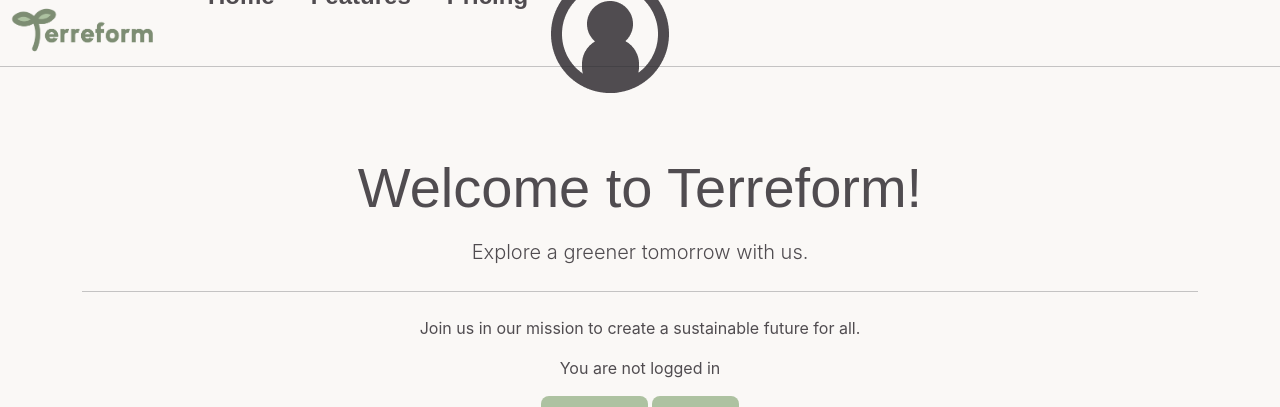
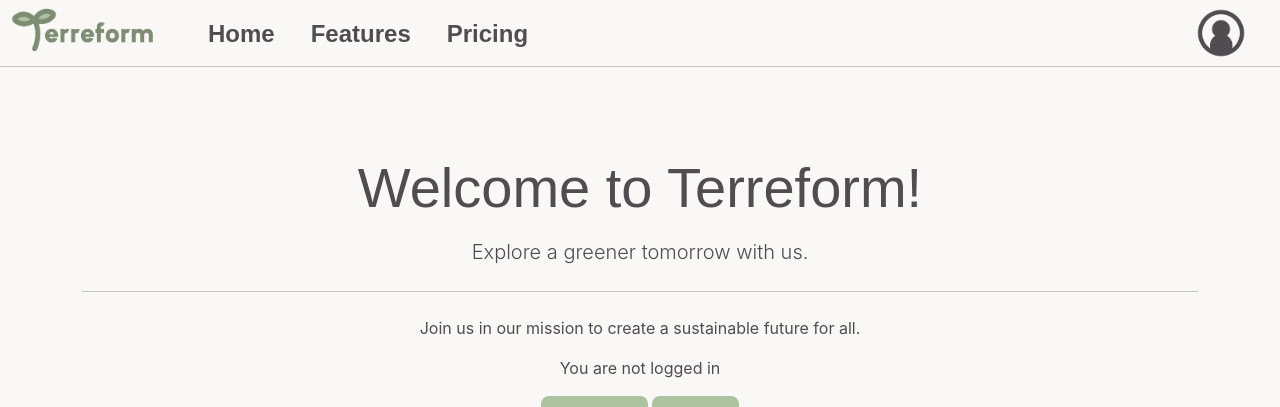
Before and after one commit to emi-ily/hoohacks24, a Flask app: page / in a window 1280 px wide. Shown: the top 407 px of the page. Run offline with Flask 3, Linux system fonts and the light colour scheme; some libraries are stand-ins or nearby versions.

Commit message:
fixed account image location

```diff
--- a/src/main/static/styles.css
+++ b/src/main/static/styles.css
@@ -105,3 +105,13 @@ a:hover {
     background-color: #ADC2A1; /* green color */
     color: #ffffff; /* White text color */
 }
+
+.user-icon {
+            float: right;
+            margin-left: 650px; /* Adjust as needed */
+        }
+
+.user-icon img {
+            width: 50px; /* Set the width to desired size */
+            height: 50px; /* Set the height to desired size */
+        }
--- a/src/main/templates/base.html
+++ b/src/main/templates/base.html
@@ -26,9 +26,10 @@
           <li class="nav-item">
             <a class="nav-link" href="#">Pricing</a>
           </li>
-            <li>
-                <a href="https://59223397842.propelauthtest.com/account"><img src="{{ url_for('static', filename='user_dark.png') }}" /></a>
             </li>
+            <li class="nav-item user-icon">
+            <a href="https://59223397842.propelauthtest.com/account"><img src="{{ url_for('static', filename='user_dark.png') }}" /></a>
+          </li>
         </ul>
       </div>
     </nav>
```
